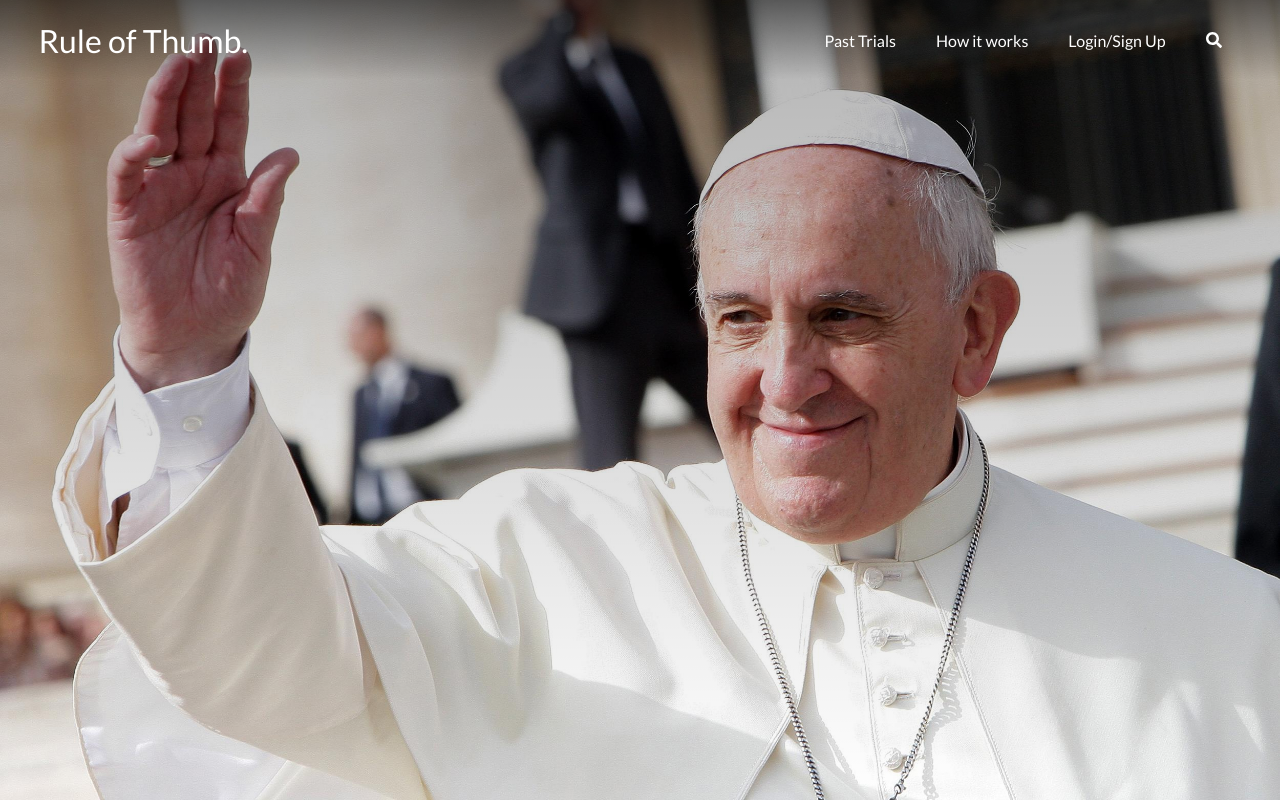
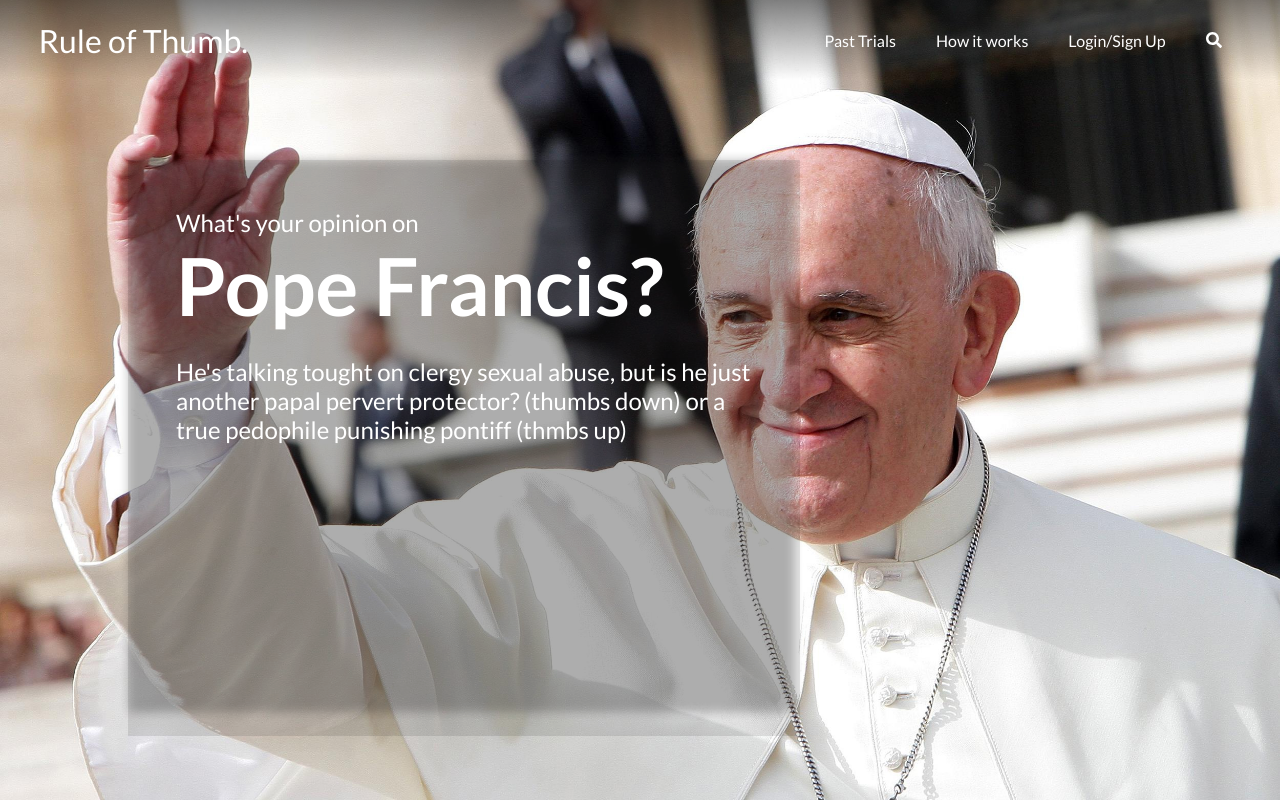
Before and after one commit to sebasvelasco353/ui-test, a React (Create React App) app: page / in a window 1280 px wide. Built offline with nearby package versions, Linux system fonts and the light colour scheme.

Commit message:
working on pope vote

```diff
--- a/src/Components/IntroVote.js
+++ b/src/Components/IntroVote.js
@@ -2,9 +2,51 @@ import React from 'react'
 import styled from 'styled-components';
 
 export default function IntroVote() {
+    const StyledVoteBooth = styled.div`
+        .IntroVote_blur{
+            display:block;
+            position: absolute;
+            top: 20vh;
+            left: 10vw;
+            width: 52vw;
+            height: 69vh;
+            filter: blur(5px);
+            opacity: 0.95;
+            background-color: rgba(42, 42, 42, 0.3);
+        }
+        .IntroVote_content{
+            padding: 3rem;
+            position: absolute;
+            top: 20vh;
+            left: 10vw;
+            width: 45vw;
+            height: 60vh;
+            backdrop-filter: blur(0.8);
+            background-color: rgba( 0, 0, 0, 0.1);
+            color: white;
+
+            font-size: 1.5rem;
+            .header {
+                margin: 0;
+            }
+            h2{
+                margin: 0;
+                font-size: 5rem;
+            }
+        }
+    `;
     return (
-        <div>
-
-        </div>
+        <StyledVoteBooth>
+            <div className="IntroVote_blur"></div>
+            <div className="IntroVote_content">
+                <div className="header">
+                    <p className="header">What's your opinion on </p>
+                    <h2>Pope Francis?</h2>
+                </div>
+                <div className="text">
+                    <p>He's talking tought on clergy sexual abuse, but is he just another papal pervert protector? (thumbs down) or a true pedophile punishing pontiff (thmbs up)</p>
+                </div>
+            </div>
+        </StyledVoteBooth>
     )
 }
--- a/src/Pages/Home.js
+++ b/src/Pages/Home.js
@@ -3,6 +3,9 @@ import styled from 'styled-components';
 
 // imgs
 import pope from "../assets/images/pope.jpg";
+
+// components
+import IntroVote from "../Components/IntroVote"
 
 const StyledHome = styled.div`
     display: flex;
@@ -15,16 +18,16 @@ const StyledHome = styled.div`
         background-position: center;
         background-repeat: no-repeat;
         background-size: cover;
-        ::before {
-            content:"";
-            display: block;
-            height: 100%;
-            position: absolute;
-            top: 0;
-            left: 0;
-            width: 100%;
-            background-image: linear-gradient(rgba(0, 0, 0, 0.3), rgba(0, 0, 0, 0.0) );
-        }
+        // ::before {
+        //     content:"";
+        //     display: block;
+        //     height: 100%;
+        //     position: absolute;
+        //     top: 0;
+        //     left: 0;
+        //     width: 100%;
+        //     background-image: linear-gradient(rgba(0, 0, 0, 0.3), rgba(0, 0, 0, 0.0) );
+        // }
     }
 `;
 
@@ -42,7 +45,9 @@ export default class Home extends Component {
     render() {
         return (
             <StyledHome>
-                <div className="introSection"></div>
+                <div className="introSection">
+                    <IntroVote className="introVote" />
+                </div>
             </StyledHome>
         )
     }
--- a/src/index.css
+++ b/src/index.css
@@ -3,4 +3,6 @@ body {
   font-family: 'Lato', 'Arial', 'Helvetica Neue', sans-serif;
   -webkit-font-smoothing: antialiased;
   -moz-osx-font-smoothing: grayscale;
+
+  font-size: 10px;
 }
```
